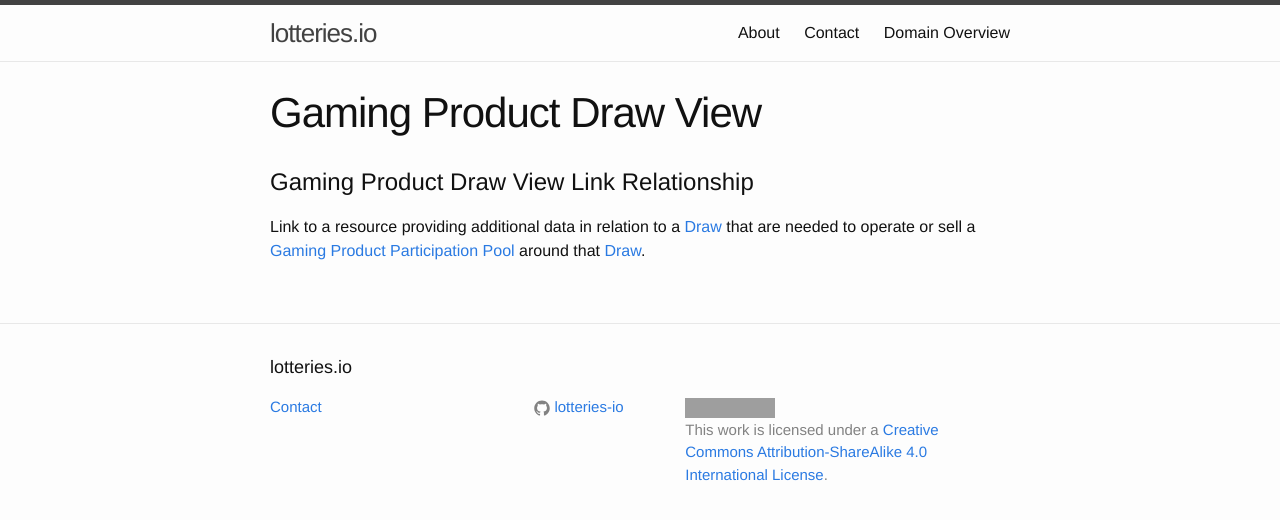
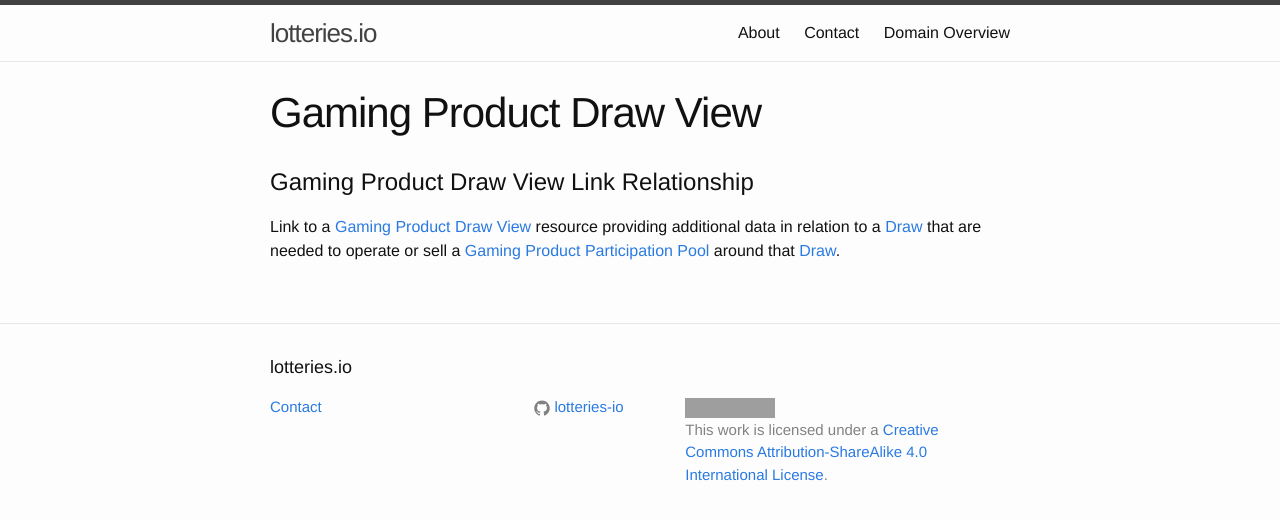
Before and after one commit to lotteries-io/lotteries-io.github.io, a Jekyll site: the page built from _link-relationships/gaming-product-draw-view.md, in a window 1280 px wide. Shown: the top 520 px of the page. Built offline with Jekyll 4.4.1, drawn with Linux system fonts in a browser that asks for light colours; grey boxes are pictures that could not be loaded.

Commit message:
Update gaming-product-draw-view.md

```diff
--- a/_link-relationships/gaming-product-draw-view.md
+++ b/_link-relationships/gaming-product-draw-view.md
@@ -5,4 +5,4 @@ title: Gaming Product Draw View
 
 # Gaming Product Draw View Link Relationship
 
-Link to a resource providing additional data in relation to a [Draw](../concepts/draw) that are needed to operate or sell a [Gaming Product](../concept) [Participation Pool](../concepts/participation-pool) around that [Draw](../concepts/draw).
+Link to a [Gaming Product Draw View](../concepts/gaming-product-draw-view) resource providing additional data in relation to a [Draw](../concepts/draw) that are needed to operate or sell a [Gaming Product](../concepts/gaming-product) [Participation Pool](../concepts/participation-pool) around that [Draw](../concepts/draw).
```
